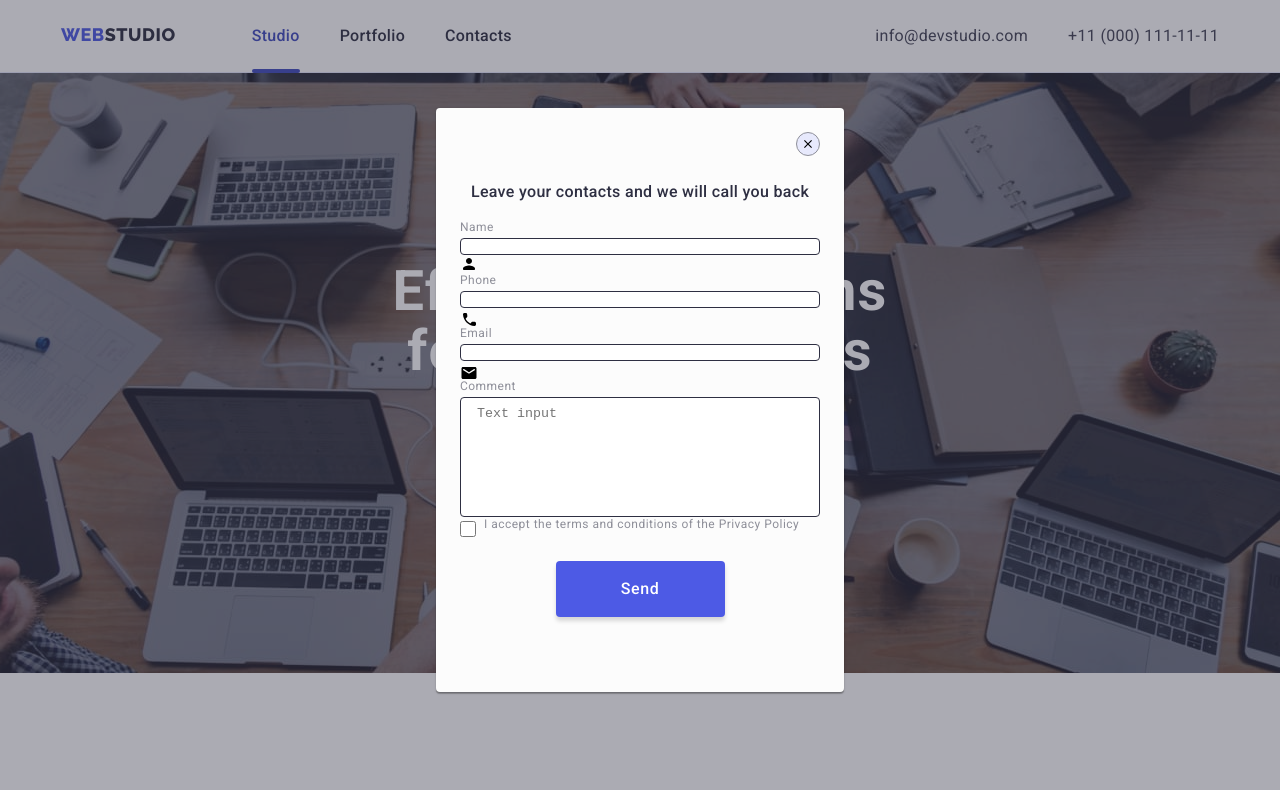
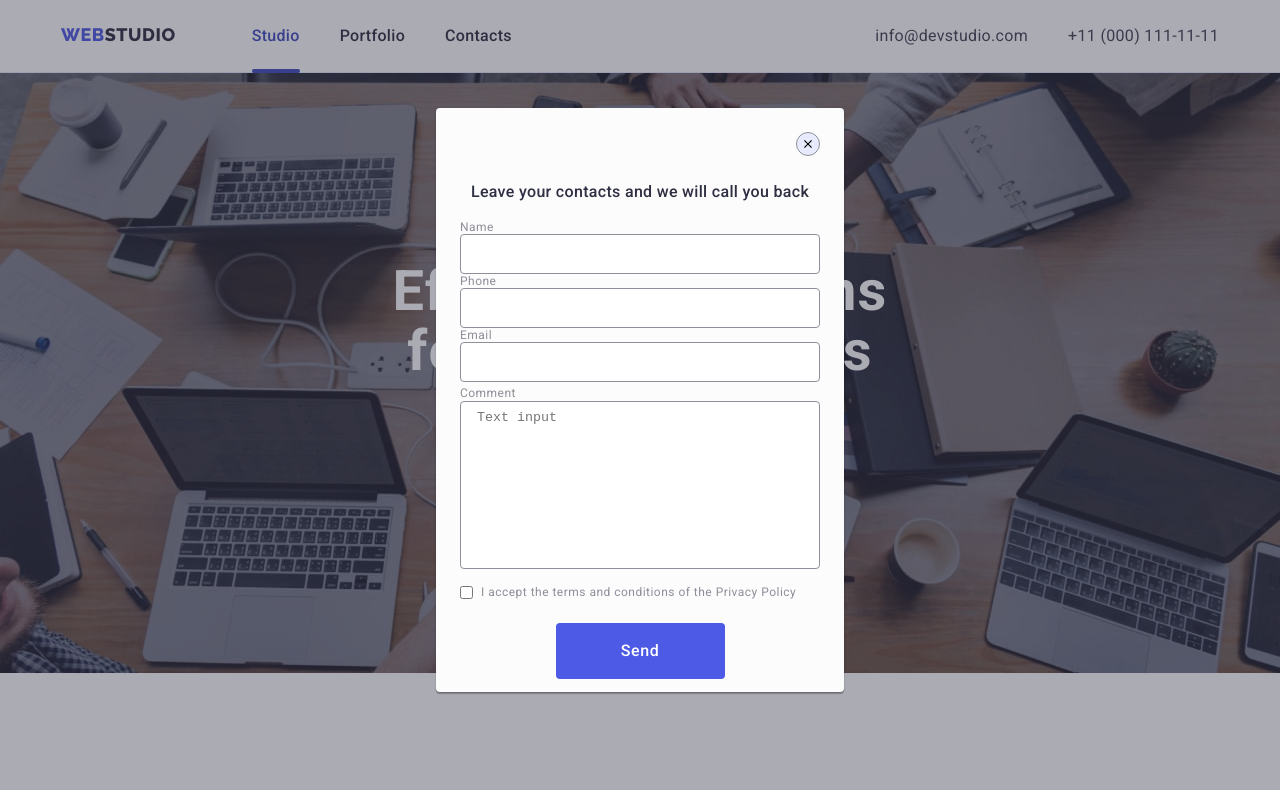
Before and after one commit to LuigiQ02/goti-markup-hw-06, a plain HTML site: page index.html in a window 1280 px wide. Both pictures are taken after a click on the button "Order Service". Shown: the top 790 px of the page. Drawn offline with Linux system fonts and the light colour scheme.

Commit message:
hw-06-changes

```diff
--- a/css/styles.css
+++ b/css/styles.css
@@ -818,12 +818,17 @@ img{
     line-height: 24px;
     letter-spacing: 0.32px;
 }
-.modal__user__body{
-    padding-left: 24px;
-    padding-right: 24px;
+
+.modal__body__container{
+    display: flex;
+    flex-direction: column;
+    padding: 0 24px;
+    width: 100%;
 }
-.form__user__body label{
-    display: block;
+
+.modal__form label{
+    display: flex;
+    flex-direction: column;
     color: var(--lightslate);
     font-family: Roboto;
     font-size: 12px;
@@ -832,52 +837,70 @@ img{
     line-height: 14px;
     letter-spacing: 0.48px;
 }
-.form__user__body input,
-.form__user__body textarea{
-    display: block;
+
+.modal__form input{
     width: 100%;
-    margin-top: 4px;
+    height: 40px;
+    border: 1px solid var(--lightslate);
     border-radius: 4px;
-    border: 1px solid var(--navybluemodal, rgba(46, 47, 66, 0.40));
 }
 
-.form__user__body textarea{
+.modal__form__comment label{
+    color: var(--lightslate);
+    font-family: Roboto;
+    font-size: 12px;
+    font-style: normal;
+    font-weight: 400;
+    line-height: 14px;
+    letter-spacing: 0.48px;
+
+}
+.modal__form__comment textarea{
+    display: flex;
+    flex-direction: column;
     resize: none;
     width: 100%;
-    height: 120px;
+    border: 1px solid var(--lightslate);
+    border-radius: 4px;
     padding: 8px 16px;
-
 }
 
-.form__user__body svg{
-    height: 18px ;
-    width: 18px;
+.modal__form__check{
     display: flex;
+    margin-top: 16px;
 }
 
-label.form__user__checkbox{
-    display: flex;
-}
-
-.form__user__checkbox input{
-    width: 16px;
-    height: 16px;
+.modal__form__check input{
+    color: var(--lightslate);
     margin-right: 8px;
 }
 
-.modal__send__btn__container{
+.modal__form__check label{
+    display: flex;
+    align-items: center;
+    justify-content: center;
+    color: var(--lightslate);
+    font-family: Roboto;
+    font-size: 12px;
+    font-style: normal;
+    font-weight: 400;
+    line-height: 14px;
+    letter-spacing: 0.48px;
+}
+.modal__form__btn{
     display: flex;
     justify-content: center;
     align-items: center;
     margin-top: 24px;
-    width: 100%;
 }
 
-.modal__send__btn{
+.modal__form__btn button{
+    width: 169px;
+    height: 56px;
     padding: 16px 32px;
+    border: none;
     border-radius: 4px;
     background-color: var(--iris);
-    border: none;
     color: var(--WHITE, #FFF);
     text-align: center;
     font-family: Roboto;
@@ -886,19 +909,10 @@ label.form__user__checkbox{
     font-weight: 500;
     line-height: 24px;
     letter-spacing: 0.64px;
-    width: 169px;
-    box-shadow: 0px 4px 4px 0px rgba(0, 0, 0, 0.15);
+    transition: background-color cubic-bezier(0.4, 0, 0.2, 1);
+    transition-duration: 250ms;
 }
 
-.modal__send__btn:hover{
-    transition: background-color cubic-bezier(0.4, 0, 0.2, 1);
-    transition-duration: 250ms;
+.modal__form__btn button:hover{
     background-color: var(--ocean);
-    box-shadow: 0px 4px 4px 0px rgba(0, 0, 0, 0.15);
 }
-
-.modal__body__container{
-    display: flex;
-    align-items: center;
-    justify-content: end;
-}
--- a/index.html
+++ b/index.html
@@ -424,40 +424,47 @@
         <div class="modal__header">
           <h2>Leave your contacts and we will call you back</h2>
         </div>
-        <div class="modal__user__body">
-          <form action="#" class="form__user__body">
+        <div class="modal__body__container">
+          <form action="#">
+            <div class="modal__form">
               <label>
                 Name
-              <input type="text">
-              <svg>
-                <use href="images/icons-login-logo.svg#person-icon">
-              </svg>
+                <input type="text" name="full_name">
               </label>
+            </div>
+            <div class="modal__form">
               <label>
                 Phone
-              <input type="text">
-              <svg>
-                <use href="images/icons-login-logo.svg#phone-icon">
-              </svg>
+                <input type="text" name="phone">
               </label>
+            </div>
+
+            <div class="modal__form">
               <label>
                 Email
-              <input type="text">
-              <svg>
-                <use href="images/icons-login-logo.svg#email-icon">
-              </svg>
+                <input type="email" name="email">
               </label>
-            <label class="form__user__comment">
+            </div>
+
+            <div class="modal__form__comment">
+              <label>
                 Comment
-              <textarea name="comment"rows="10" placeholder="Text input"></textarea>
+                <textarea name="comment"rows="10" name="comment" placeholder="Text input"></textarea>
               </label>
-            <label class="form__user__checkbox">
+            </div>
+
+            <div class="modal__form__check">
+              <label>
                 <input type="checkbox">
                 I accept the terms and conditions of the Privacy Policy
               </label>
-            <div class="modal__send__btn__container"><button type="submit" class="modal__send__btn">Send</button></div>
+            </div>
+            <div class="modal__form__btn">
+              <button type="submit">Send</button>
+            </div>
           </form>
         </div>
+
       </div>
     </div>
     <script src="js/modal.js"></script>
```
Lines whose indentation alone changed are shown as unchanged.
